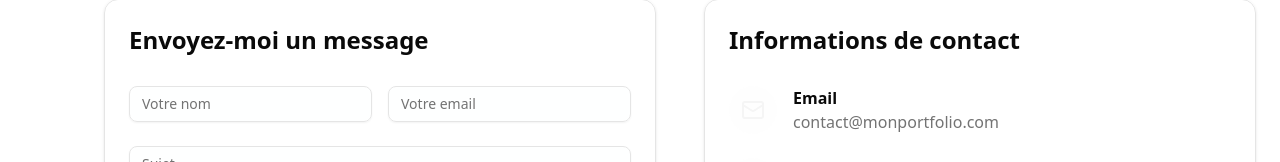
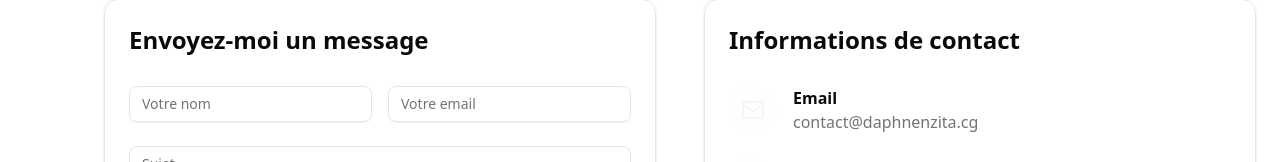
Before and after one commit to Dapheureux/HeureuxDaphneNzita, a Next.js app: page / in a window 1280 px wide. Shown: the part 11838-12000 px from the top of the page. Built offline with nearby package versions, Linux system fonts and the light colour scheme.

Commit message:
ajouts des contact

```diff
--- a/components/contact-section.tsx
+++ b/components/contact-section.tsx
@@ -34,19 +34,19 @@ export function ContactSection() {
     {
       icon: Mail,
       title: "Email",
-      value: "contact@monportfolio.com",
-      href: "mailto:contact@monportfolio.com",
+      value: "contact@daphnenzita.cg",
+      href: "mailto:contact@daphnenzita.cg",
     },
     {
       icon: Phone,
       title: "Téléphone",
-      value: "+33 1 23 45 67 89",
-      href: "tel:+33123456789",
+      value: "+242 06 694 3958",
+      href: "tel:+242066943958",
     },
     {
       icon: MapPin,
       title: "Localisation",
-      value: "Paris, France",
+      value: "Brazzaville, Congo",
       href: "#",
     },
   ]
```
